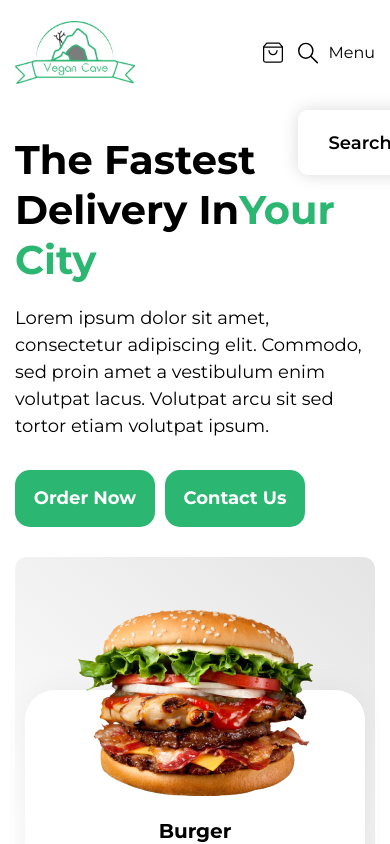
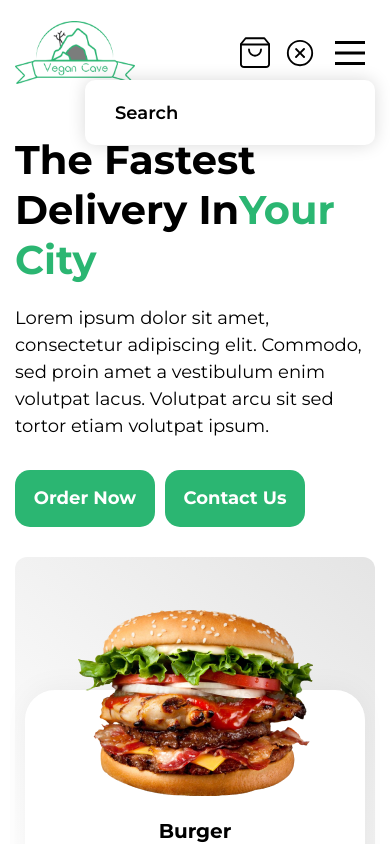
Before and after one commit to jerrysh143/vegancave, a React (Create React App) app: page / in a window 390 px wide. Both pictures are taken after a click on the element 308 px from the left and 52 px from the top of the page. Shown: the top 844 px of the page. Built offline with nearby package versions, Linux system fonts and the light colour scheme.

Commit message:
Responsive

```diff
--- a/src/components/Testimonials/SliderCard.tsx
+++ b/src/components/Testimonials/SliderCard.tsx
@@ -1,4 +1,6 @@
 import React from "react";
+import UserImage from "../../images/AuthorImage.jpg"
+
 interface TestimonialProps {
   Description?: string;
   ImagePath?: string;
@@ -6,15 +8,18 @@ interface TestimonialProps {
   Position?: string;
 }
 
+const imgData = [{image: UserImage}]
+
 const SliderCard = (props: TestimonialProps) => {
   return (
     <div className=" p-0 m-15px sm:p-50px md:p-0 md:m-30px">
+      {imgData.map(e =>
       <div className="shadow-[0px_0px_50px_0px_rgba(0,0,0,0.10)] p-15px md:px-50px md:py-[100px] bg-white rounded-35px">
         <div className="flex items-center justify-center pb-20px md:pb-45px">
           <div className="mr-15px">
             <img
               className="w-75px h-75px rounded-full"
-              src={`"../../images/${props.ImagePath}"`}
+              src={e.image}
               alt=""
             />
           </div>
@@ -29,6 +34,7 @@ const SliderCard = (props: TestimonialProps) => {
           {props.Description}
         </p>
       </div>
+       )}
     </div>
   );
 };
--- a/src/components/header/Header.tsx
+++ b/src/components/header/Header.tsx
@@ -5,10 +5,14 @@ import SearchIcon from "../../images/Icons/searchIcon";
 import AddUserIcon from "../../images/Icons/addUserIcon";
 import DesktopMenu from "./DesktopMenu";
 import MobileMenu from "./MobileMenu";
+import BurgerMenu from "../../images/Icons/burgerMenu";
+import CloseIcon from "../../images/Icons/closeIcon";
 
 export default function Header() {
   const [Menu, setMenu] = useState(false);
   const [Search, setSearch] = useState(false);
+  const [selectAria, setSelectAria] = useState(false);
+
   return (
     <div className="z-10 relative">
       <div className="py-20px px-15px w-full max-w-full 1600:w-[1530px] mx-auto">
@@ -20,33 +24,33 @@ export default function Header() {
           </div>
           <div className="relative w-full max-w-[calc(100%_-_150px)] xl:max-w-[calc(100%_-_270px)] px-15px flex flex-wrap justify-end items-center">
             <DesktopMenu className="desktop lg:max-w-[calc(100%_-_320px)] xl:max-w-[calc(100%_-_452px)] hidden flex-col md:flex-row flex-wrap items-center lg:flex h-fit md:h-full justify-start mr-15px lg:mr-40px 2xl:mr-0px" />
-            <MobileMenu className={`flex absolute top-full right-0 translate-y-20px lg:hidden ${Menu ? " translate-x-0 opacity-100 duration-150 transition-all" : "translate-x-full opacity-0 duration-150 transition-all"}`} />
+            <MobileMenu className={`flex absolute top-full left-auto right-auto w-[calc(100vw_-_30%)] h-auto rounded-20px lg:hidden ${Menu ? " translate-x-0 opacity-100 duration-150 transition-all" : "translate-x-full opacity-0 duration-150 transition-all"}`} />
             <div className="max-w-32px px-15px md:px-0">
-              <CartIcon className="w-20px md:w-auto" />
+              <CartIcon className="w-30px md:w-auto" />
             </div>
             <div className="w-auto max-w-fit xl:max-w-[300px] 2xl:max-w-[393px] h-[65px] md:ml-[15px] lg:ml-[27px] relative flex items-center">
               <div
                 className="lg:static xl:absolute top-[19px] left-20px"
-                onClick={() => setSearch(!Search)}
+                onClick={() => {setSearch(!Search);setMenu(false);}}
               >
-                <SearchIcon className="w-20px lg:cursor-pointer xl:cursor-auto" />
+                {Search ? <CloseIcon className="w-30px" />:<SearchIcon className="w-30px lg:cursor-pointer xl:cursor-auto" />}
               </div>
               <input
                 type="search"
                 placeholder="Search"
-                className={`text-black placeholder:text-black h-full shadow-[0_0_17px_rgba(0,0,0,0.15)] bg-white/30 rounded-10px focus:outline-0 pl-[30px] pr-[30px] xl:pl-[72px] xl:pr-[75px] text-18 font-semibold xl:block ${
+                className={`text-black placeholder:text-black h-full shadow-[0_0_17px_rgba(0,0,0,0.15)] bg-white rounded-10px focus:outline-0 pl-[30px] pr-[30px] xl:pl-[72px] xl:pr-[75px] text-18 font-semibold xl:block ${
                   Search
-                    ? "block w-[290px] md:w-[393px] absolute xl:static -bottom-[90px] -right- md:right-0"
-                    : "hidden w-full"
+                    ? "w-[290px] md:w-[393px] translate-x-0 opacity-100 duration-300 transition-all absolute xl:static -bottom-[60px] -right-60px"
+                    : "absolute -translate-x-70px opacity-0 w-0 h-0 transition-all"
                 }`}
               />
               <AddUserIcon className="hidden xl:block absolute top-[19px] right-20px" />
             </div>
             <div
-              className="ml-10px mr-0px md:mx-30px block lg:hidden cursor-pointer z-50"
-              onClick={() => setMenu(!Menu)}
+              className={`ml-10px mr-0px md:ml-10px block lg:hidden cursor-pointer z-50 ${Menu ? "opened":""}`}
+              onClick={() => {setSearch(false);setMenu(!Menu);}}
             >
-              Menu
+              <BurgerMenu />
             </div>
           </div>
         </div>
--- a/src/components/header/MobileMenu.tsx
+++ b/src/components/header/MobileMenu.tsx
@@ -7,13 +7,13 @@ interface MenuProps {
 const MobileMenu = (props: MenuProps) => {
   return (
     <div className={props.className}>
-        <ul className="flex flex-col items-center w-screen sm:w-[200px] bg-white shadow-md border-[1px] border-primaryColor/70">
-          <li className="pt-10px pb-10px hover:bg-primaryColor/30 hover:text-primaryColor font-bold w-full text-center border-[1px] border-dashed">Home</li>
-          <li className="pt-10px pb-10px hover:bg-primaryColor/30 hover:text-primaryColor font-bold w-full text-center border-[1px] border-dashed">About</li>
-          <li className="pt-10px pb-10px hover:bg-primaryColor/30 hover:text-primaryColor font-bold w-full text-center border-[1px] border-dashed">Nutritionist</li>
-          <li className="pt-10px pb-10px hover:bg-primaryColor/30 hover:text-primaryColor font-bold w-full text-center border-[1px] border-dashed">Videos</li>
-          <li className="pt-10px pb-10px hover:bg-primaryColor/30 hover:text-primaryColor font-bold w-full text-center border-[1px] border-dashed">About Us</li>
-          <li className="pt-10px pb-10px hover:bg-primaryColor/30 hover:text-primaryColor font-bold w-full text-center border-[1px] border-dashed">Contact Us</li>
+        <ul className="flex flex-col items-center w-screen bg-white shadow-md border-[1px] border-primaryColor/70">
+          <li className="pt-10px pb-10px hover:bg-primaryColor/30 hover:text-primaryColor font-bold w-full text-center text-[25px]">Home</li>
+          <li className="pt-10px pb-10px hover:bg-primaryColor/30 hover:text-primaryColor font-bold w-full text-center text-[25px]">About</li>
+          <li className="pt-10px pb-10px hover:bg-primaryColor/30 hover:text-primaryColor font-bold w-full text-center text-[25px]">Nutritionist</li>
+          <li className="pt-10px pb-10px hover:bg-primaryColor/30 hover:text-primaryColor font-bold w-full text-center text-[25px]">Videos</li>
+          <li className="pt-10px pb-10px hover:bg-primaryColor/30 hover:text-primaryColor font-bold w-full text-center text-[25px]">About Us</li>
+          <li className="pt-10px pb-10px hover:bg-primaryColor/30 hover:text-primaryColor font-bold w-full text-center text-[25px]">Contact Us</li>
         </ul>
     </div>
   );
--- /dev/null
+++ b/src/images/Icons/burgerMenu.tsx
@@ -0,0 +1,15 @@
+import React from 'react'
+
+const BurgerMenu = () => {
+  return (
+    <>
+     <svg width="50" height="50" viewBox="0 0 100 100">
+        <path className="line line1" d="M 20,29.000046 H 80.000231 C 80.000231,29.000046 94.498839,28.817352 94.532987,66.711331 94.543142,77.980673 90.966081,81.670246 85.259173,81.668997 79.552261,81.667751 75.000211,74.999942 75.000211,74.999942 L 25.000021,25.000058" />
+        <path className="line line2" d="M 20,50 H 80" />
+        <path className="line line3" d="M 20,70.999954 H 80.000231 C 80.000231,70.999954 94.498839,71.182648 94.532987,33.288669 94.543142,22.019327 90.966081,18.329754 85.259173,18.331003 79.552261,18.332249 75.000211,25.000058 75.000211,25.000058 L 25.000021,74.999942" />
+      </svg>
+    </>
+  )
+}
+
+export default BurgerMenu
--- /dev/null
+++ b/src/images/Icons/closeIcon.tsx
@@ -0,0 +1,34 @@
+import React from "react";
+
+interface ClassPropsIcon {
+    className?: string;
+}
+
+const CloseIcon = (props:ClassPropsIcon) => {
+  return (
+    <>
+      <svg
+        xmlns="http://www.w3.org/2000/svg"
+        version="1.1"
+        width="512"
+        height="512"
+        x="0"
+        y="0"
+        viewBox="0 0 32 32"
+        className={props.className}
+      >
+        <g>
+          <path
+            d="M21 12.46 17.41 16 21 19.54A1 1 0 0 1 21 21a1 1 0 0 1-.71.29 1 1 0 0 1-.7-.29L16 17.41 12.46 21a1 1 0 0 1-.7.29 1 1 0 0 1-.71-.29 1 1 0 0 1 0-1.41L14.59 16l-3.54-3.54a1 1 0 0 1 1.41-1.41L16 14.59l3.54-3.54A1 1 0 0 1 21 12.46zm4.9 13.44a14 14 0 1 1 0-19.8 14 14 0 0 1 0 19.8zM24.49 7.51a12 12 0 1 0 0 17 12 12 0 0 0 0-17z"
+            data-name="Layer 22"
+            fill="#000000"
+            data-original="#000000"
+            className=""
+          ></path>
+        </g>
+      </svg>
+    </>
+  );
+};
+
+export default CloseIcon;
--- a/src/index.css
+++ b/src/index.css
@@ -86,6 +86,47 @@ body {
 .scroll::-webkit-scrollbar {
   @apply w-0 h-0
 }
+.menu {
+  background-color: transparent;
+  border: none;
+  cursor: pointer;
+  display: flex;
+  padding: 0;
+}
+.line {
+  fill: none;
+  stroke: black;
+  stroke-width: 6;
+  transition: stroke-dasharray 600ms cubic-bezier(0.4, 0, 0.2, 1),
+    stroke-dashoffset 600ms cubic-bezier(0.4, 0, 0.2, 1);
+}
+.line1 {
+  stroke-dasharray: 60 207;
+  stroke-width: 6;
+}
+.line2 {
+  stroke-dasharray: 60 60;
+  stroke-width: 6;
+}
+.line3 {
+  stroke-dasharray: 60 207;
+  stroke-width: 6;
+}
+.opened .line1 {
+  stroke-dasharray: 90 207;
+  stroke-dashoffset: -134;
+  stroke-width: 6;
+}
+.opened .line2 {
+  stroke-dasharray: 1 60;
+  stroke-dashoffset: -30;
+  stroke-width: 6;
+}
+.opened .line3 {
+  stroke-dasharray: 90 207;
+  stroke-dashoffset: -134;
+  stroke-width: 6;
+}
 
 /* .fade-in-section.is-visible {
     animation-name: animate-fade_In;
```
Also changed, not shown: src/Pages/Homepage/index.tsx (+14 -14 lines).
